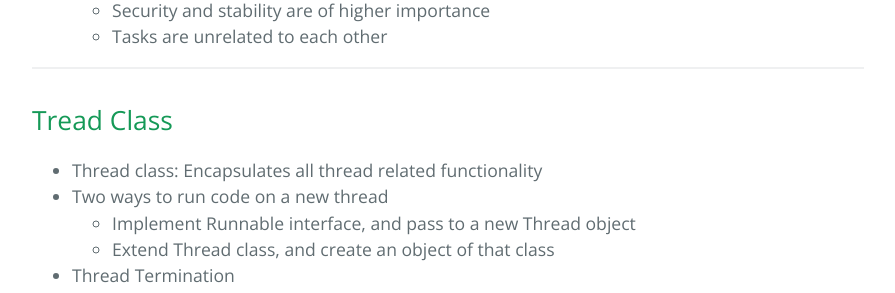
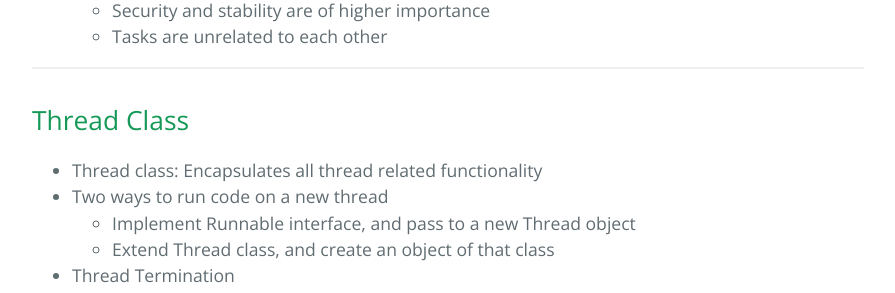
Before and after one commit to learning-software-engineering/learning-software-engineering.github.io, a Jekyll site: the page built from Topics/Tech_Stacks/Multithreading.md, in a window 1280 px wide and 900 px high, scrolled down 1530 px. Shown: the part 158-451 px from the top of the window, without its empty margins (192-1087 px from the left). Built offline with Jekyll 4.4.1, drawn with Linux system fonts in a browser that asks for light colours; our own code applies the rules of GitHub Pages for plain Markdown files.

Commit message:
Update Multithreading.md
Correct Typo

```diff
--- a/Topics/Tech_Stacks/Multithreading.md
+++ b/Topics/Tech_Stacks/Multithreading.md
@@ -52,7 +52,7 @@
 
 ---
 
-## Tread Class
+## Thread Class
 - Thread class: Encapsulates all thread related functionality
 - Two ways to run code on a new thread
 	- Implement Runnable interface, and pass to a new Thread object
```
